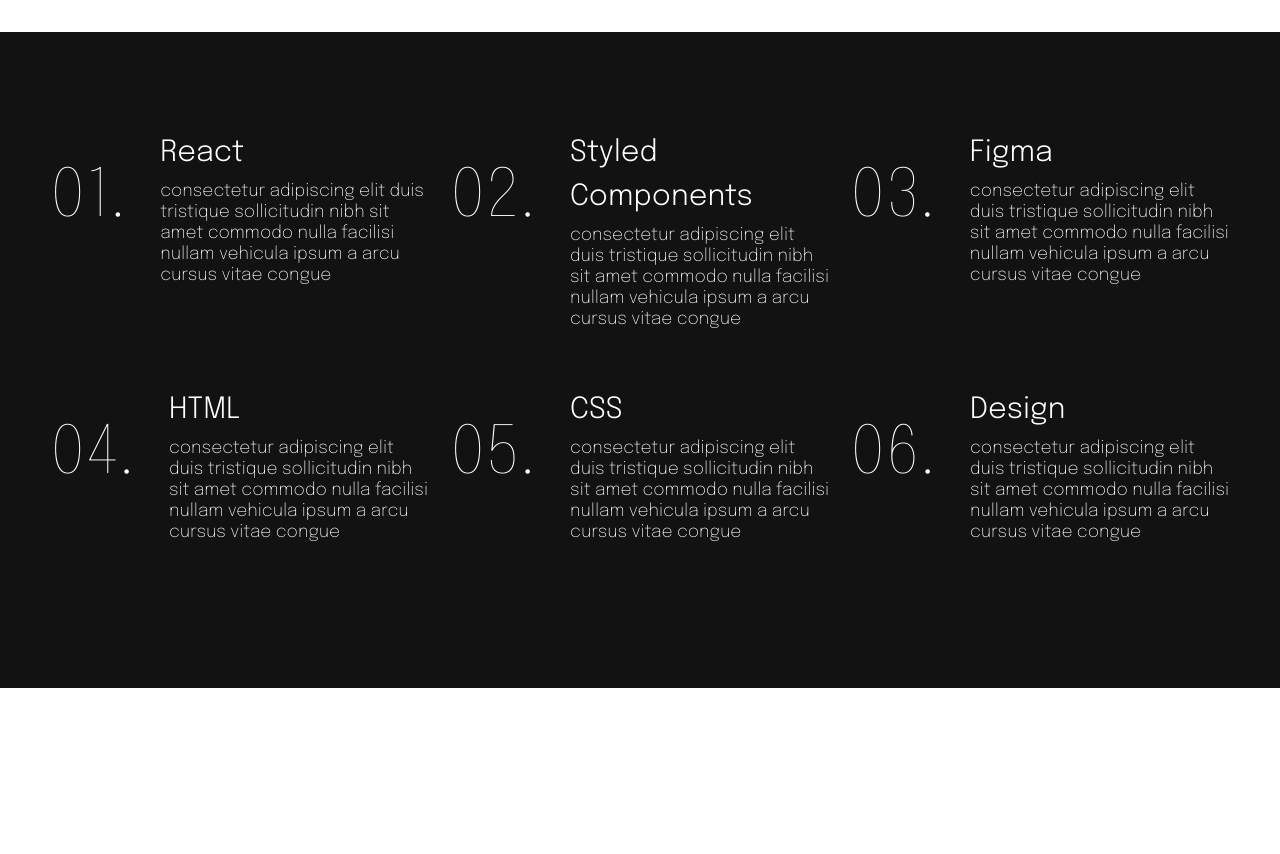
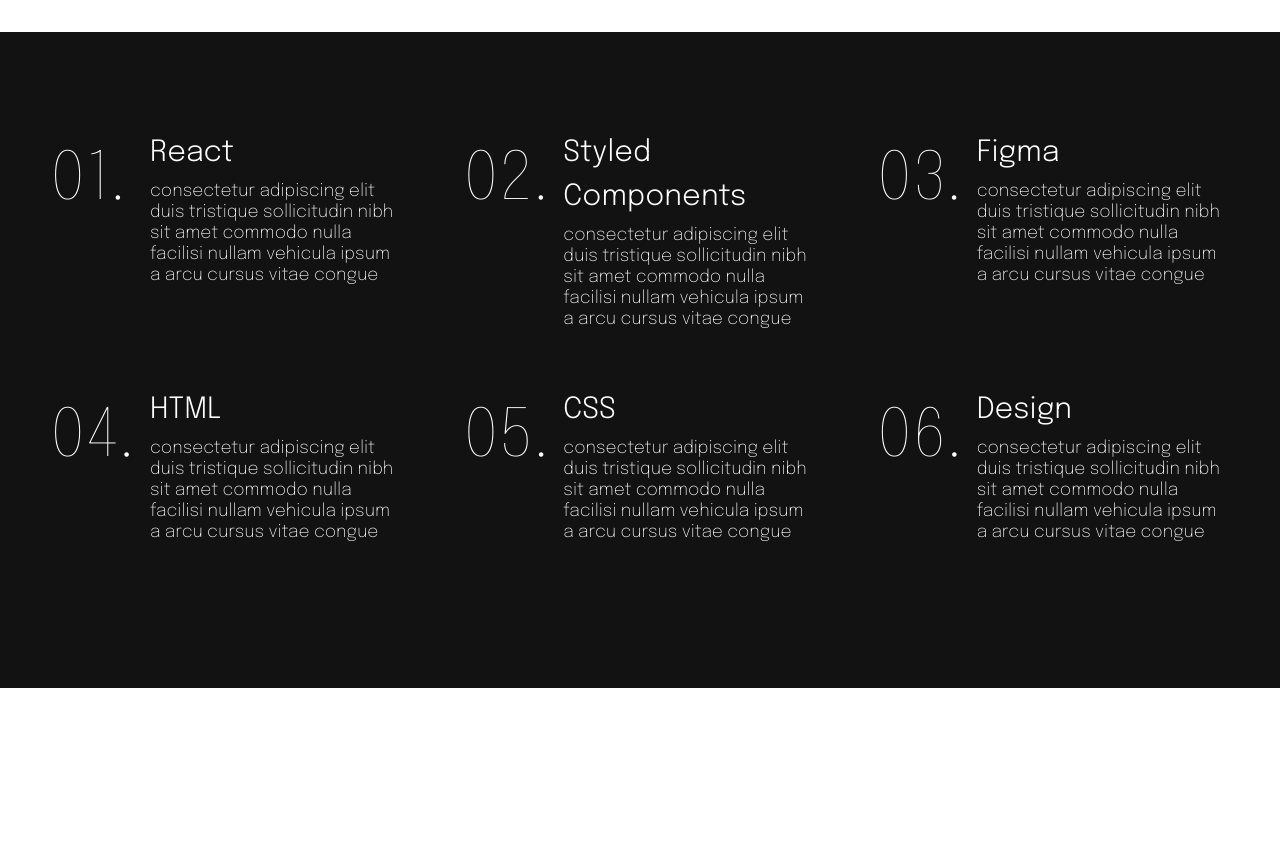
Before and after one commit to maxsotnikov/portfolio, a React (Vite) app: page / in a window 1280 px wide. Shown: the part 820-1674 px from the top of the page. Built offline with nearby package versions, Linux system fonts and the light colour scheme.

Commit message:
adaptive 4.2

```diff
--- a/src/layout/sections/main/Main.tsx
+++ b/src/layout/sections/main/Main.tsx
@@ -118,5 +118,5 @@
   object-fit: cover;
   transform: rotate(7.5deg);
   opacity: 0.9;
-  border: red solid 1px;
+  //border: red solid 1px;
 `
--- a/src/layout/sections/skills/Skills.tsx
+++ b/src/layout/sections/skills/Skills.tsx
@@ -1,32 +1,33 @@
 import styled from "styled-components";
 import {Skill} from "./skill/Skill.tsx";
 import {theme} from "../../../styles/Theme.ts";
+import {font} from "../../../styles/Common.ts";
 
 export const Skills = () => {
   return (
     <StyledSkills id="skills">
       <SkillWrapper>
-        <Skill number={'01.'}
+        <Skill
                title={'React'}
                text={'consectetur adipiscing elit duis tristique sollicitudin nibh sit amet commodo nulla facilisi nullam vehicula ipsum a arcu cursus vitae congue'}
         />
-        <Skill number={'02.'}
+        <Skill
                title={'Styled Components'}
                text={'consectetur adipiscing elit duis tristique sollicitudin nibh sit amet commodo nulla facilisi nullam vehicula ipsum a arcu cursus vitae congue'}
         />
-        <Skill number={'03.'}
+        <Skill
                title={'Figma'}
                text={'consectetur adipiscing elit duis tristique sollicitudin nibh sit amet commodo nulla facilisi nullam vehicula ipsum a arcu cursus vitae congue'}
         />
-        <Skill number={'04.'}
+        <Skill
                title={'HTML'}
                text={'consectetur adipiscing elit duis tristique sollicitudin nibh sit amet commodo nulla facilisi nullam vehicula ipsum a arcu cursus vitae congue'}
         />
-        <Skill number={'05.'}
+        <Skill
                title={'CSS'}
                text={'consectetur adipiscing elit duis tristique sollicitudin nibh sit amet commodo nulla facilisi nullam vehicula ipsum a arcu cursus vitae congue'}
         />
-        <Skill number={'06.'}
+        <Skill
                title={'Design'}
                text={'consectetur adipiscing elit duis tristique sollicitudin nibh sit amet commodo nulla facilisi nullam vehicula ipsum a arcu cursus vitae congue'}
         />
@@ -43,13 +44,16 @@
   }
 `
 
-const SkillWrapper = styled.div`
+const SkillWrapper = styled.ol`
   max-width: 2200px;
   margin: 0 auto;
   display: grid;
   grid-template-columns: repeat(3, 1fr);
   row-gap: 60px;
-  column-gap: 20px;
+  column-gap: 60px;
+  counter-reset: skills 0;
+  ${font({weight: 100, color: theme.colors.evenFont, Fmax: 70, Fmin: 45})};
+  list-style: none;
 
   @media ${theme.media.desktop1} {
     grid-template-columns: repeat(2, 1fr);
--- a/src/layout/sections/skills/skill/Skill.tsx
+++ b/src/layout/sections/skills/skill/Skill.tsx
@@ -4,7 +4,6 @@
 import {font} from "../../../../styles/Common.ts";
 
 type SkillProps = {
-  number: string
   title: string
   text: string
 }
@@ -12,41 +11,26 @@
 export const Skill = (props: SkillProps) => {
   return (
     <StyledSkill>
-      <FlexWrapper gap="35px">
-        <NumberWrapper>
-          <SkillNumber>{props.number}</SkillNumber>
-        </NumberWrapper>
-        <FlexWrapper direction="column" gap="5px">
-          <SkillTitle>{props.title}</SkillTitle>
-          <SkillDescription>{props.text}</SkillDescription>
-        </FlexWrapper>
+      <FlexWrapper direction="column" gap="5px">
+        <SkillTitle>{props.title}</SkillTitle>
+        <SkillDescription>{props.text}</SkillDescription>
       </FlexWrapper>
     </StyledSkill>
   );
 };
 
-const StyledSkill = styled.div`
+const StyledSkill = styled.li`
+  counter-increment: skills 1;
+  position: relative;
+  display: flex;
+  padding-left: 100px;
 
-  & > ${FlexWrapper} {
-    @media ${theme.media.mobile} {
-      gap: 25px;
-    }
-  }
-`
-
-const NumberWrapper = styled.div`
-
-`
-
-const SkillNumber = styled.span`
-  display: block;
-  margin-top: 17px;
-  ${font({weight: 100, color: theme.colors.evenFont, Fmax: 70, Fmin: 45})}
-  max-width: 90px;
-
-  @media ${theme.media.desktop3} {
-    min-width: 90px;
-    max-width: none;
+  &::after {
+    content: counter(skills, decimal-leading-zero) ".";
+    position: absolute;
+    left: 0;
+    right: 0;
+    top: 0;
   }
 `
 
@@ -55,5 +39,11 @@
 `
 
 const SkillDescription = styled.p`
-  ${font({weight: 200, color: theme.colors.evenFont, lineHeight: 1.2, Fmax: 18, Fmin: 14})}
+  ${font({
+    weight: 200,
+    color: theme.colors.evenFont,
+    lineHeight: 1.2,
+    Fmax: 18,
+    Fmin: 14
+  })}
 `
```
